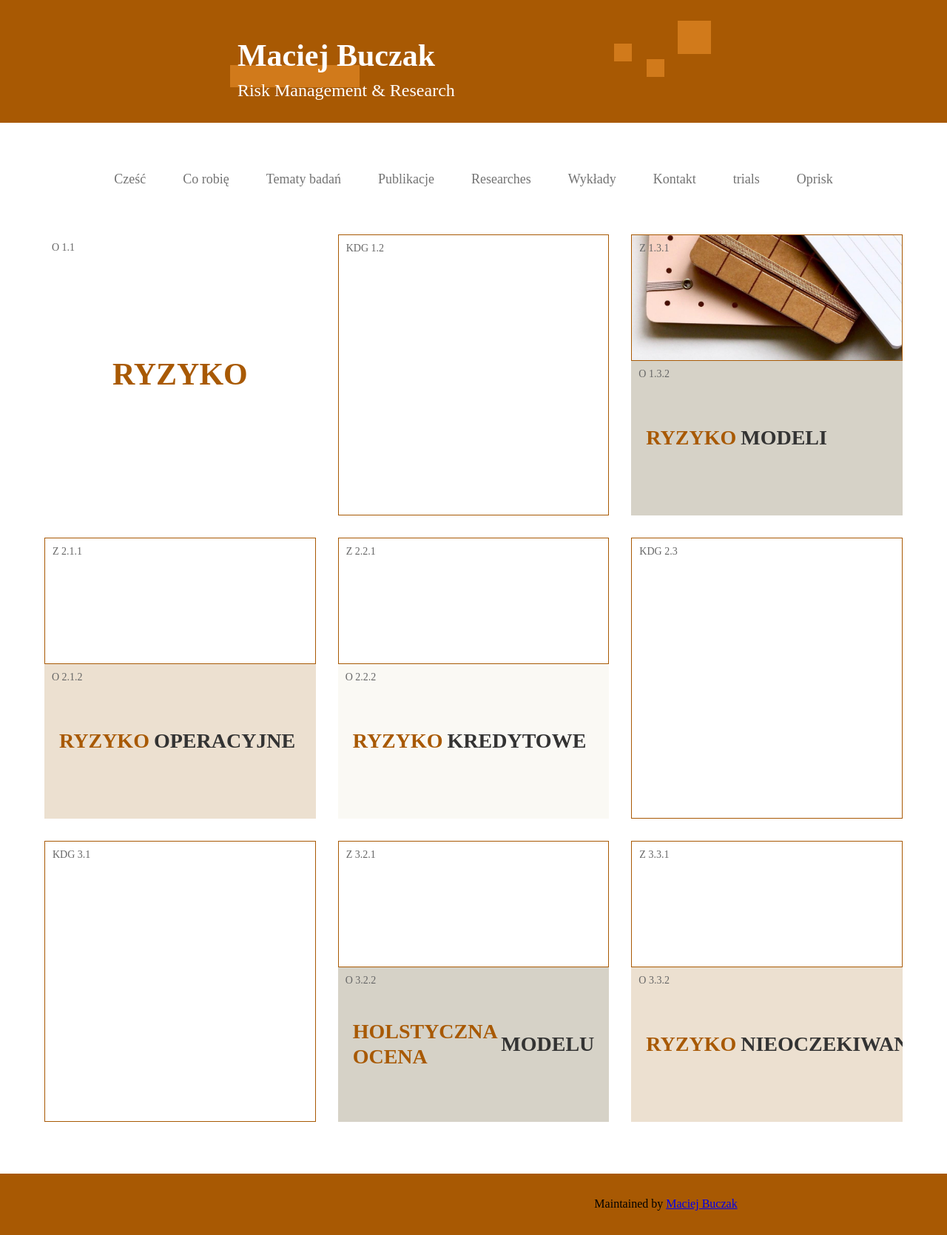
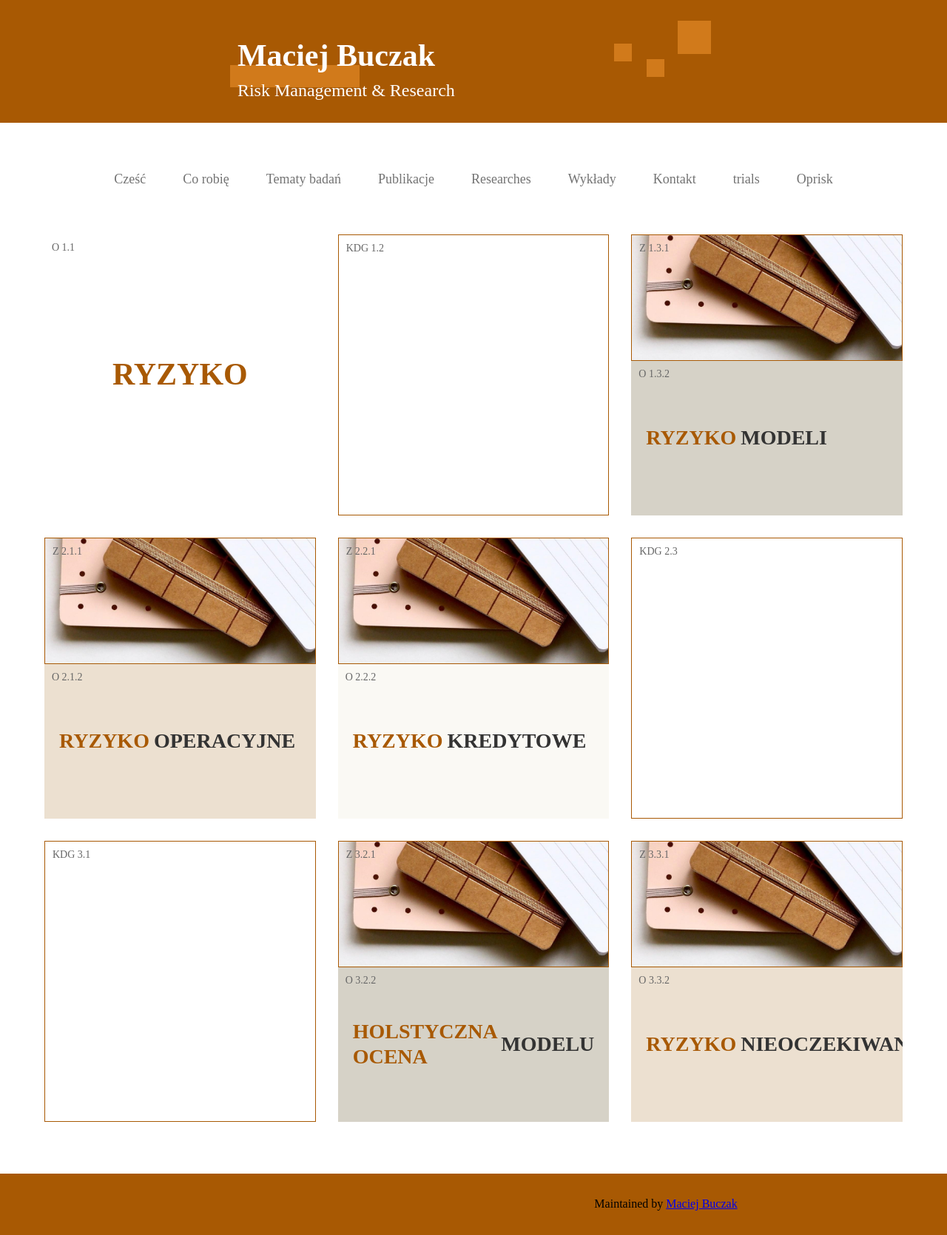
Before and after one commit to MaciejBuczak/risk-research, a Jekyll site: the page built from topicstart.md, in a window 1280 px wide. Shown: the whole page at 74% size. Built offline with Jekyll 4.4.1, drawn with Linux system fonts in a browser that asks for light colours.

Commit message:
Update topics-start.html

```diff
--- a/_layouts/topics-start.html
+++ b/_layouts/topics-start.html
@@ -372,7 +372,7 @@
       cursor: pointer;
       transition: transform 0.3s ease, box-shadow 0.3s ease;
       overflow: hidden;
-      height: 380px; /* Dostosuj wysokość do swoich potrzeb */
+      height: 380px; /* Stała wysokość dla wszystkich elementów */
       display: flex;
       flex-direction: column;
     }
@@ -382,19 +382,28 @@
       box-shadow: 0 10px 20px rgba(0, 0, 0, 0.1);
     }
 
-    /* Kontener na zdjęcie (Z) */
+    /* Kontener na zdjęcie (Z) - POPRAWIONY */
     .image-container {
       position: relative;
-      height: 200px;
+      padding: 0;
+      margin: 0;
       border: 1px solid #a85903;
       overflow: hidden;
       flex: 1;
+      display: flex;
+      align-items: stretch;
+      justify-content: center;
     }
 
     .image-container img {
       width: 100%;
       height: 100%;
       object-fit: cover;
+      object-position: center;
+      margin: 0;
+      padding: 0;
+      display: block;
+      flex: 1;
     }
 
     /* Kontener na grafiki dynamiczne (KDG) */
@@ -407,6 +416,8 @@
       justify-content: center;
       align-items: center;
       flex: 1;
+      padding: 0;
+      margin: 0;
     }
 
     /* Style dla prostokątów (O) */
@@ -417,6 +428,7 @@
       display: flex;
       flex-direction: column;
       justify-content: center;
+      margin: 0;
     }
 
     /* Specjalny styl dla pierwszego elementu */
@@ -426,6 +438,7 @@
       align-items: center;
       height: 100%;
       padding: 20px;
+      margin: 0;
     }
 
     .title-only .object-title {
@@ -454,6 +467,7 @@
       position: absolute;
       top: 10px;
       left: 10px;
+      z-index: 5;
     }
 
     .object-title {
@@ -560,6 +574,7 @@
         <div class="topic-item">
           <div class="image-container">
             <div class="object-id">Z 2.1.1</div>
+            <img src="/risk-research/assets/images/ryzyko-modeli-main.jpg" alt="Ryzyko operacyjne">
           </div>
           <div class="object-box color-ece0d0">
             <div class="object-id">O 2.1.2</div>
@@ -574,6 +589,7 @@
         <div class="topic-item">
           <div class="image-container">
             <div class="object-id">Z 2.2.1</div>
+            <img src="/risk-research/assets/images/ryzyko-modeli-main.jpg" alt="Ryzyko kredytowe">
           </div>
           <div class="object-box color-faf9f4">
             <div class="object-id">O 2.2.2</div>
@@ -602,6 +618,7 @@
         <div class="topic-item">
           <div class="image-container">
             <div class="object-id">Z 3.2.1</div>
+            <img src="/risk-research/assets/images/ryzyko-modeli-main.jpg" alt="Holstyczna ocena modelu">
           </div>
           <div class="object-box color-d6d2c7">
             <div class="object-id">O 3.2.2</div>
@@ -616,6 +633,7 @@
         <div class="topic-item">
           <div class="image-container">
             <div class="object-id">Z 3.3.1</div>
+            <img src="/risk-research/assets/images/ryzyko-modeli-main.jpg" alt="Ryzyko nieoczekiwane">
           </div>
           <div class="object-box color-ece0d0">
             <div class="object-id">O 3.3.2</div>
```
Also changed, not shown: other parts of _layouts/topics-start.html (+1 -1 lines).
